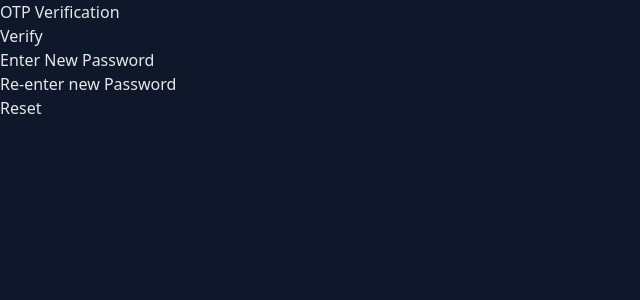
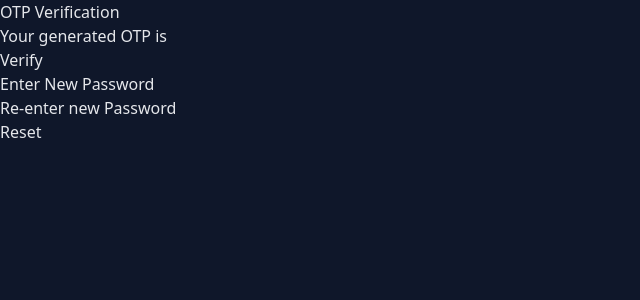
Before and after one commit to donald-hub/notes-app-frontend, a React (Vite) app: page /reset in a window 1280 px wide. Shown: the top 300 px of the page, without its empty margins (0-640 px from the left). Built offline with nearby package versions, Linux system fonts and the light colour scheme; the HTML template or start-up script is replaced by a standard one.

Commit message:
generating otp

```diff
--- a/src/pages/Reset.jsx
+++ b/src/pages/Reset.jsx
@@ -1,7 +1,17 @@
 const Reset = () =>{
+
+    const crypto = require('crypto');
+
+    function generateOTP() {
+    // Generates a random integer between 100000 (inclusive) and 999999 (inclusive)
+    return crypto.randomInt(100000, 1000000).toString();
+    }
+
+
     return (
         <>
-        <div>OTP Verification</div>
+        <h2>OTP Verification</h2>
+        <div>Your generated OTP is {generateOTP}</div>
         <div>Verify</div>
         <div>Enter New Password</div>
         <div>Re-enter new Password</div>
```
